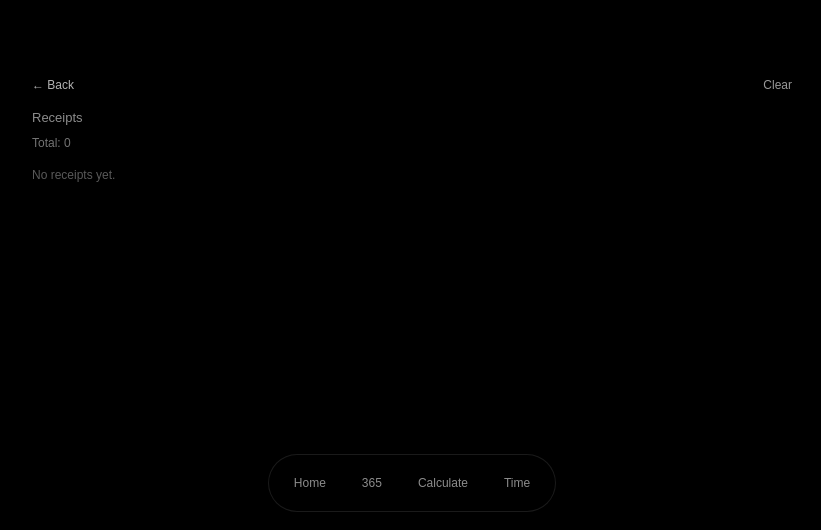
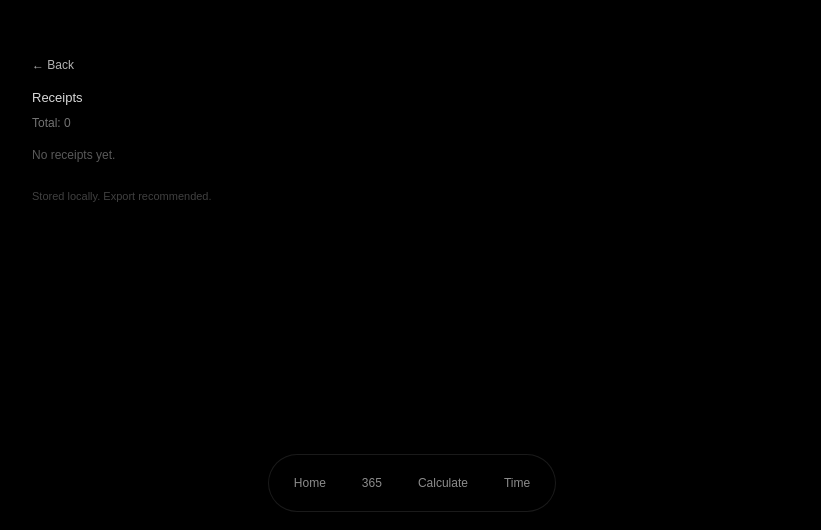
Before and after one commit to dptcoffee/Outflo, a Next.js app: page /365/receipts in a window 1280 px wide. Shown: the part 270-800 px from the top of the page, without its empty margins (228-1049 px from the left). Built offline with nearby package versions, Linux system fonts and the light colour scheme.

Commit message:
Vault lock: append-only receipts, backup persistence, secret admin export/reset

```diff
--- a/app/365/page.tsx
+++ b/app/365/page.tsx
@@ -11,6 +11,7 @@ type Receipt = {
 };
 
 const STORAGE_KEY = "outflo_receipts_v1";
+const BACKUP_KEY = "outflo_receipts_v1_backup";
 
 function startOfTodayLocal(nowTs: number) {
   const d = new Date(nowTs);
@@ -28,26 +29,53 @@ function formatMoney(n: number) {
   return `$${n.toFixed(2)}`;
 }
 
+function safeParseReceipts(raw: string | null): Receipt[] | null {
+  if (!raw) return null;
+  try {
+    const parsed = JSON.parse(raw);
+    if (!Array.isArray(parsed)) return null;
+    // minimal shape check
+    const cleaned = parsed.filter((t: any) =>
+      t &&
+      typeof t.id === "string" &&
+      typeof t.place === "string" &&
+      typeof t.amount === "number" &&
+      typeof t.ts === "number"
+    );
+    return cleaned;
+  } catch {
+    return null;
+  }
+}
+
 export default function Engine365() {
   const [receipts, setReceipts] = useState<Receipt[]>([]);
   const [place, setPlace] = useState("");
   const [amount, setAmount] = useState("");
 
-  // Load from storage
+  // Load: primary -> backup fallback
+  useEffect(() => {
+    const primary = safeParseReceipts(localStorage.getItem(STORAGE_KEY));
+    if (primary) {
+      setReceipts(primary);
+      return;
+    }
+    const backup = safeParseReceipts(localStorage.getItem(BACKUP_KEY));
+    if (backup) {
+      setReceipts(backup);
+      // restore primary if it was broken/missing
+      try {
+        localStorage.setItem(STORAGE_KEY, JSON.stringify(backup));
+      } catch {}
+    }
+  }, []);
+
+  // Save: primary + backup (vault hardening)
   useEffect(() => {
     try {
-      const raw = localStorage.getItem(STORAGE_KEY);
-      if (!raw) return;
-      const parsed = JSON.parse(raw);
-      if (!Array.isArray(parsed)) return;
-      setReceipts(parsed);
-    } catch {}
-  }, []);
-
-  // Save to storage
-  useEffect(() => {
-    try {
-      localStorage.setItem(STORAGE_KEY, JSON.stringify(receipts));
+      const s = JSON.stringify(receipts);
+      localStorage.setItem(STORAGE_KEY, s);
+      localStorage.setItem(BACKUP_KEY, s);
     } catch {}
   }, [receipts]);
 
@@ -82,7 +110,9 @@ export default function Engine365() {
       ts: t,
     };
 
+    // append-only vault behavior
     setReceipts((prev) => [r, ...prev]);
+
     setPlace("");
     setAmount("");
   }
--- a/app/365/receipts/page.tsx
+++ b/app/365/receipts/page.tsx
@@ -1,7 +1,7 @@
 "use client";
 
 import Link from "next/link";
-import { useEffect, useState } from "react";
+import { useEffect, useMemo, useState } from "react";
 
 type Receipt = {
   id: string;
@@ -11,6 +11,25 @@ type Receipt = {
 };
 
 const STORAGE_KEY = "outflo_receipts_v1";
+const BACKUP_KEY = "outflo_receipts_v1_backup";
+
+function safeParseReceipts(raw: string | null): Receipt[] | null {
+  if (!raw) return null;
+  try {
+    const parsed = JSON.parse(raw);
+    if (!Array.isArray(parsed)) return null;
+    const cleaned = parsed.filter((t: any) =>
+      t &&
+      typeof t.id === "string" &&
+      typeof t.place === "string" &&
+      typeof t.amount === "number" &&
+      typeof t.ts === "number"
+    );
+    return cleaned;
+  } catch {
+    return null;
+  }
+}
 
 function formatMoney(n: number) {
   return `$${n.toFixed(2)}`;
@@ -28,35 +47,80 @@ function formatLocal(ts: number) {
 
 export default function ReceiptsPage() {
   const [receipts, setReceipts] = useState<Receipt[]>([]);
+  const [admin, setAdmin] = useState(false);
+  const [tapCount, setTapCount] = useState(0);
 
-  // load once
+  // Load: primary -> backup fallback
   useEffect(() => {
+    const primary = safeParseReceipts(localStorage.getItem(STORAGE_KEY));
+    if (primary) {
+      setReceipts(primary);
+      return;
+    }
+    const backup = safeParseReceipts(localStorage.getItem(BACKUP_KEY));
+    if (backup) {
+      setReceipts(backup);
+      // restore primary if broken/missing
+      try {
+        localStorage.setItem(STORAGE_KEY, JSON.stringify(backup));
+      } catch {}
+    }
+  }, []);
+
+  // Keep in sync if main page adds receipts (same tab)
+  // (This page is read-only; it just re-reads storage on mount.
+  // If you want live sync across tabs later, we can add the storage event.)
+  const count = receipts.length;
+
+  const sortedReceipts = useMemo(() => {
+    // ensure newest-first even if storage gets weird
+    return [...receipts].sort((a, b) => b.ts - a.ts);
+  }, [receipts]);
+
+  function unlockAdmin() {
+    const next = tapCount + 1;
+    setTapCount(next);
+    if (next >= 7) {
+      setAdmin(true);
+      setTapCount(0);
+    }
+  }
+
+  function exportJson() {
     try {
-      const raw = localStorage.getItem(STORAGE_KEY);
-      if (!raw) return;
-      const parsed = JSON.parse(raw);
-      if (!Array.isArray(parsed)) return;
-      setReceipts(parsed);
+      const payload = {
+        exportedAt: Date.now(),
+        version: 1,
+        receipts: sortedReceipts,
+      };
+      const blob = new Blob([JSON.stringify(payload, null, 2)], {
+        type: "application/json",
+      });
+      const url = URL.createObjectURL(blob);
+      const a = document.createElement("a");
+      a.href = url;
+      a.download = `outflo_receipts_${Date.now()}.json`;
+      document.body.appendChild(a);
+      a.click();
+      a.remove();
+      URL.revokeObjectURL(url);
     } catch {
       // ignore
     }
-  }, []);
-
-  // save on change
-  useEffect(() => {
-    try {
-      localStorage.setItem(STORAGE_KEY, JSON.stringify(receipts));
-    } catch {
-      // ignore
-    }
-  }, [receipts]);
-
-  function deleteReceipt(id: string) {
-    setReceipts((prev) => prev.filter((r) => r.id !== id));
   }
 
-  function clearAll() {
+  function resetVault() {
+    // Hard gate: must type exact phrase
+    const phrase = window.prompt('Type exactly: RESET OUTFLO');
+    if (phrase !== "RESET OUTFLO") return;
+
+    try {
+      localStorage.removeItem(STORAGE_KEY);
+      localStorage.removeItem(BACKUP_KEY);
+    } catch {}
+
     setReceipts([]);
+    setAdmin(false);
   }
 
   return (
@@ -71,25 +135,66 @@ export default function ReceiptsPage() {
       }}
     >
       <section style={{ width: "min(760px, 94vw)", display: "grid", gap: 14 }}>
-        <div style={{ display: "flex", justifyContent: "space-between", alignItems: "baseline", gap: 12 }}>
-          <Link href="/365" style={{ color: "white", opacity: 0.7, textDecoration: "none", fontSize: 12 }}>
+        <div
+          style={{
+            display: "flex",
+            justifyContent: "space-between",
+            alignItems: "baseline",
+            gap: 12,
+          }}
+        >
+          <Link
+            href="/365"
+            style={{
+              color: "white",
+              opacity: 0.7,
+              textDecoration: "none",
+              fontSize: 12,
+            }}
+          >
             ← Back
           </Link>
-          <button onClick={clearAll} style={linkButtonStyle}>
-            Clear
-          </button>
+
+          {admin ? (
+            <div style={{ display: "flex", gap: 10 }}>
+              <button onClick={exportJson} style={pillButtonStyle}>
+                Export
+              </button>
+              <button onClick={resetVault} style={dangerButtonStyle}>
+                Reset Vault
+              </button>
+            </div>
+          ) : (
+            <div style={{ fontSize: 12, opacity: 0.35 }}>
+              {/* no visible destructive controls */}
+            </div>
+          )}
         </div>
 
         <div style={{ display: "grid", gap: 6 }}>
-          <div style={{ fontSize: 13, opacity: 0.55 }}>Receipts</div>
-          <div style={{ fontSize: 12, opacity: 0.45 }}>Total: {receipts.length}</div>
+          <div
+            onClick={unlockAdmin}
+            style={{
+              fontSize: 13,
+              opacity: 0.85,
+              userSelect: "none",
+              cursor: "default",
+            }}
+            title="(tap 7x)"
+          >
+            Receipts
+          </div>
+          <div style={{ fontSize: 12, opacity: 0.45 }}>
+            Total:{" "}
+            <span style={{ fontVariantNumeric: "tabular-nums" }}>{count}</span>
+          </div>
         </div>
 
-        {receipts.length === 0 ? (
+        {sortedReceipts.length === 0 ? (
           <div style={{ fontSize: 12, opacity: 0.35 }}>No receipts yet.</div>
         ) : (
           <div style={{ display: "grid", gap: 8 }}>
-            {receipts.slice(0, 200).map((r) => (
+            {sortedReceipts.slice(0, 300).map((r) => (
               <div
                 key={r.id}
                 style={{
@@ -105,45 +210,49 @@ export default function ReceiptsPage() {
               >
                 <div style={{ display: "grid", gap: 2 }}>
                   <div style={{ opacity: 0.9 }}>{r.place}</div>
-                  <div style={{ opacity: 0.55, fontVariantNumeric: "tabular-nums" }}>
+                  <div
+                    style={{
+                      opacity: 0.55,
+                      fontVariantNumeric: "tabular-nums",
+                    }}
+                  >
                     {formatLocal(r.ts)}
                   </div>
                 </div>
 
-                <div style={{ display: "grid", justifyItems: "end", gap: 6 }}>
-                  <div style={{ fontVariantNumeric: "tabular-nums" }}>
-                    {formatMoney(r.amount)}
-                  </div>
-                  <button onClick={() => deleteReceipt(r.id)} style={miniButtonStyle}>
-                    Delete
-                  </button>
+                <div style={{ fontVariantNumeric: "tabular-nums" }}>
+                  {formatMoney(r.amount)}
                 </div>
               </div>
             ))}
           </div>
         )}
+
+        <div style={{ fontSize: 11, opacity: 0.25, marginTop: 10 }}>
+          {/* tiny footer hint without advertising admin mode */}
+          Stored locally. Export recommended.
+        </div>
       </section>
     </main>
   );
 }
 
-const linkButtonStyle: React.CSSProperties = {
-  background: "transparent",
-  border: "none",
+const pillButtonStyle: React.CSSProperties = {
+  background: "rgba(255,255,255,0.10)",
+  border: "1px solid rgba(255,255,255,0.14)",
   color: "white",
-  opacity: 0.6,
+  borderRadius: 999,
+  padding: "8px 12px",
   fontSize: 12,
-  padding: 0,
   cursor: "pointer",
 };
 
-const miniButtonStyle: React.CSSProperties = {
-  background: "transparent",
-  border: "1px solid rgba(255,255,255,0.14)",
+const dangerButtonStyle: React.CSSProperties = {
+  background: "rgba(255,60,60,0.12)",
+  border: "1px solid rgba(255,60,60,0.30)",
   color: "white",
-  opacity: 0.75,
-  fontSize: 11,
-  borderRadius: 10,
-  padding: "4px 8px",
+  borderRadius: 999,
+  padding: "8px 12px",
+  fontSize: 12,
   cursor: "pointer",
 };
```
